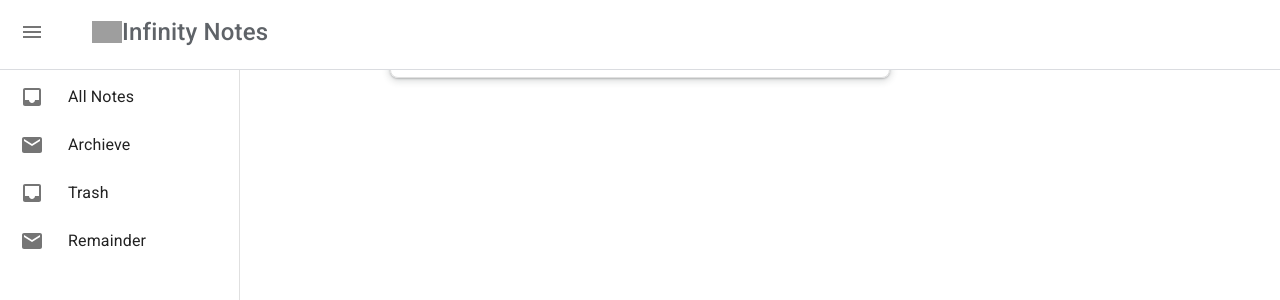
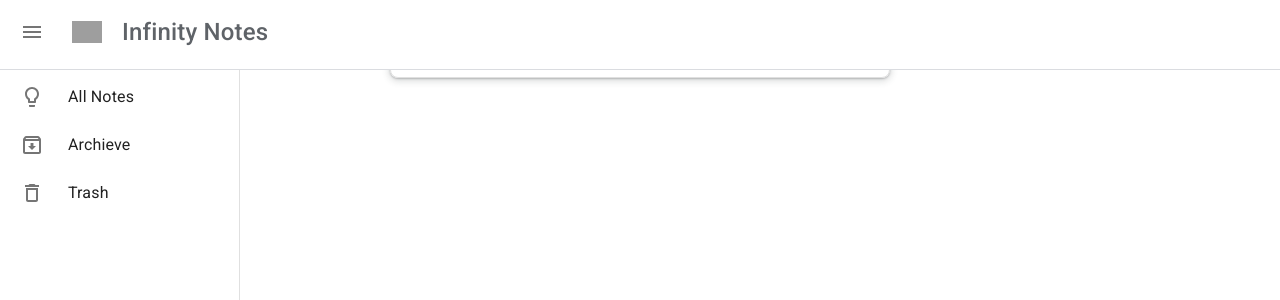
Before and after one commit to Raj-Thombare/Infinity-Notes, a React (Create React App) app: page / in a window 1280 px wide. Both pictures are taken after a click on the button 32 px from the left and 32 px from the top of the page. Shown: the top 300 px of the page. Built offline with nearby package versions, Linux system fonts and the light colour scheme; grey boxes are pictures that could not be loaded.

Commit message:
update navList

```diff
--- a/src/components/Header/Header.jsx
+++ b/src/components/Header/Header.jsx
@@ -4,8 +4,6 @@ import { AppBar, Toolbar, Typography, IconButton } from "@mui/material";
 import { Menu } from "@mui/icons-material";
 
 import Logo from "../../assets/logo.png";
-
-// const drawerWidth = 240;
 
 const HeaderBar = styled(AppBar)`
   z-index: 1201;
@@ -17,7 +15,7 @@ const HeaderBar = styled(AppBar)`
 const Heading = styled(Typography)`
   color: #5f6368;
   font-size: 24px;
-  margin-right: 20px;
+  margin-left: 20px;
 `;
 
 const Header = ({ open, handleDrawer }) => {
@@ -28,7 +26,7 @@ const Header = ({ open, handleDrawer }) => {
           onClick={handleDrawer}
           edge="start"
           sx={{
-            marginRight: 5,
+            marginRight: 2.5,
           }}
         >
           <Menu />
--- a/src/components/Navigation/NavList.jsx
+++ b/src/components/Navigation/NavList.jsx
@@ -6,13 +6,23 @@ import {
   ListItemIcon,
   ListItemText,
 } from "@mui/material";
-import { Mail as MailIcon, Inbox as InboxIcon } from "@mui/icons-material";
+import {
+  LightbulbOutlined,
+  ArchiveOutlined,
+  DeleteOutlineOutlined,
+} from "@mui/icons-material";
 
 const NavList = ({ open }) => {
+  const navList = [
+    { id: 1, name: "All Notes", icon: <LightbulbOutlined /> },
+    { id: 1, name: "Archieve", icon: <ArchiveOutlined /> },
+    { id: 1, name: "Trash", icon: <DeleteOutlineOutlined /> },
+  ];
+
   return (
     <List>
-      {["All Notes", "Archieve", "Trash", "Remainder"].map((text, index) => (
-        <ListItem key={text} disablePadding sx={{ display: "block" }}>
+      {navList.map((list) => (
+        <ListItem key={list.id} disablePadding sx={{ display: "block" }}>
           <ListItemButton
             sx={{
               minHeight: 48,
@@ -27,9 +37,9 @@ const NavList = ({ open }) => {
                 justifyContent: "center",
               }}
             >
-              {index % 2 === 0 ? <InboxIcon /> : <MailIcon />}
+              {list.icon}
             </ListItemIcon>
-            <ListItemText primary={text} sx={{ opacity: open ? 1 : 0 }} />
+            <ListItemText primary={list.name} sx={{ opacity: open ? 1 : 0 }} />
           </ListItemButton>
         </ListItem>
       ))}
```
